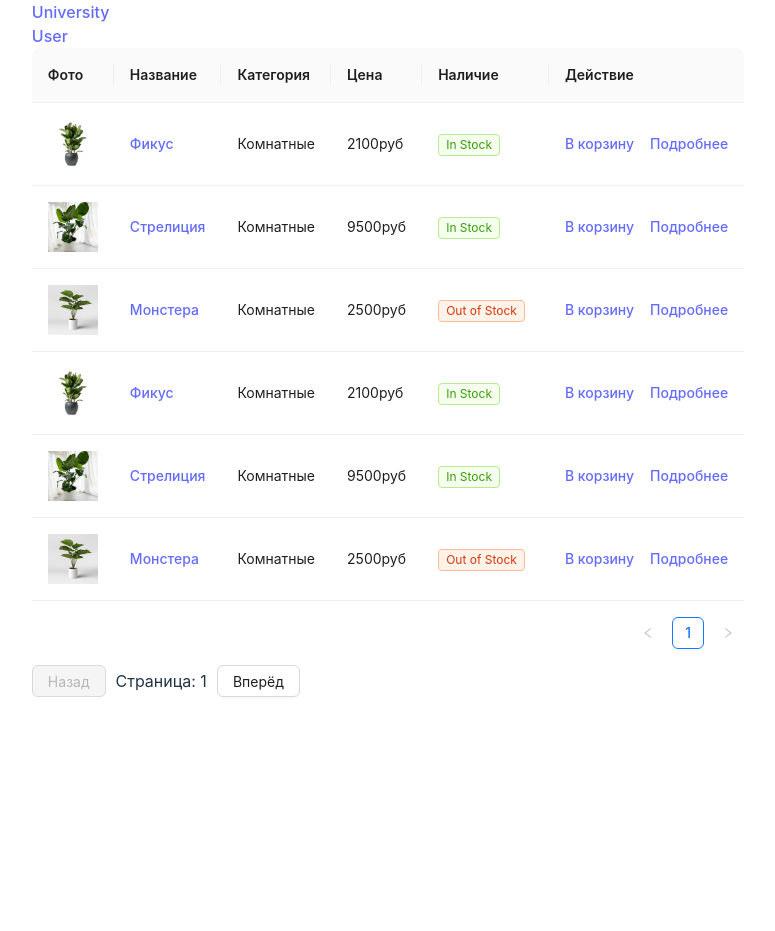
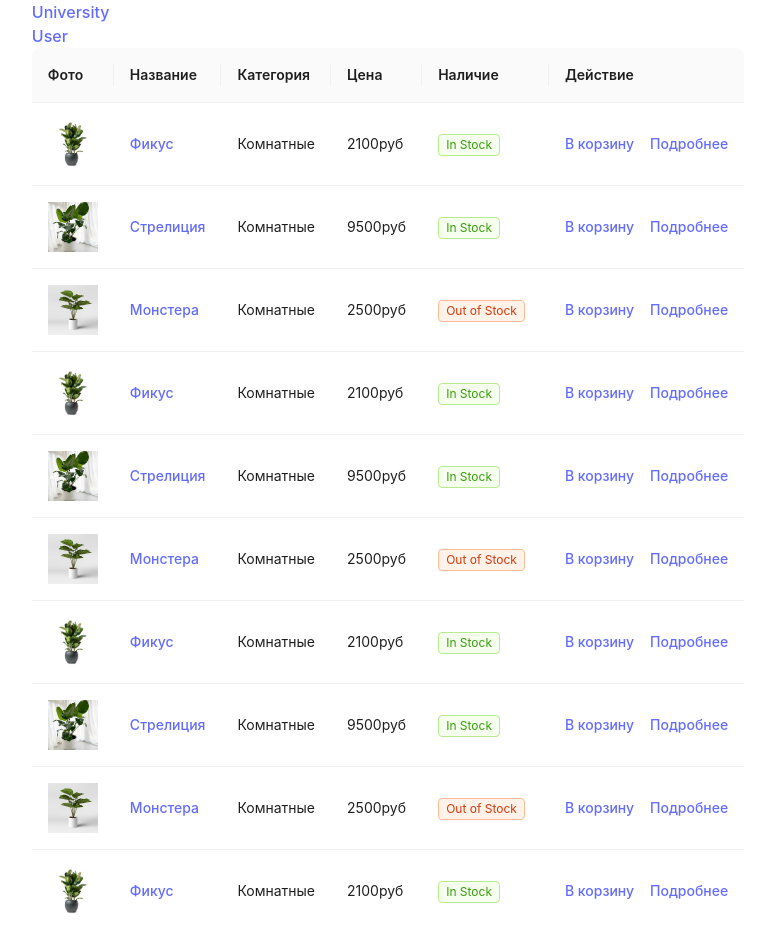
Before and after one commit to khakimovadasha/React-Project-Khakimova, a React (Vite) app in the folder vite-project/: page / in a window 1280 px wide. Shown: the top 931 px of the page, without its empty margins (252-1027 px from the left). Before the commit the page ends 800 px from the top, so only its background shows below. Built offline with nearby package versions, Linux system fonts and the light colour scheme.

Commit message:
Fixed errors that Ivan found

```diff
--- a/vite-project/src/App.tsx
+++ b/vite-project/src/App.tsx
@@ -5,7 +5,6 @@ import { UNIVERSITIES_ROUTE } from './app/routing/config';
 import { USERS_ROUTE } from './app/routing/config';
 
 import plantData from './api/api.json';
-
 
 interface PlantType {
   key: string;
@@ -15,6 +14,7 @@ interface PlantType {
   inStock: boolean;
   photo: string;
 }
+
 const itemsPerPage = 10;
 
 const columns = [
@@ -22,13 +22,13 @@ const columns = [
     title: 'Фото',
     dataIndex: 'photo',
     key: 'photo',
-    render: (photo) => <Image width={50} height={50} src={photo} />,
+    render: (photo: string) => <Image width={50} height={50} src={photo} />,
   },
   {
     title: 'Название',
     dataIndex: 'name',
     key: 'name',
-    render: (text) => <a>{text}</a>,
+    render: (text: string) => <a>{text}</a>,
   },
   {
     title: 'Категория',
@@ -39,13 +39,13 @@ const columns = [
     title: 'Цена',
     dataIndex: 'price',
     key: 'price',
-    render: (price) => <span>{price}руб</span>,
+    render: (price: number) => <span>{price}руб</span>,
   },
   {
     title: 'Наличие',
     dataIndex: 'inStock',
     key: 'inStock',
-    render: (inStock) => (
+    render: (inStock: boolean) => (
       <Tag color={inStock ? 'green' : 'volcano'}>
         {inStock ? 'In Stock' : 'Out of Stock'}
       </Tag>
@@ -54,7 +54,7 @@ const columns = [
   {
     title: 'Действие',
     key: 'action',
-    render: (_, record) => (
+    render: (_, record: string) => (
       <Space size="middle">
         <a>В корзину</a>
         <a>Подробнее</a>
@@ -63,11 +63,10 @@ const columns = [
   },
 ];
 
-
-
 function App() {
   const [currentPage, setCurrentPage] = useState(1);
   const [displayedData, setDisplayedData] = useState<PlantType[]>([]);
+  const totalPages = Math.ceil(plantData.length / itemsPerPage);
 
   useEffect(() => {
     const offset = (currentPage - 1) * itemsPerPage;
@@ -90,13 +89,15 @@ function App() {
       <Link to={UNIVERSITIES_ROUTE}>University</Link>
       <br />
       <Link to={USERS_ROUTE}>User</Link>
-      <Table columns={columns} dataSource={displayedData} />
+      <Table columns={columns} dataSource={displayedData} pagination={false} />
 
       <Button onClick={handlePrevPage} disabled={currentPage === 1}>
         Назад
       </Button>
       <span style={{ margin: '0 10px' }}>Страница: {currentPage}</span>
-      <Button onClick={handleNextPage}>Вперёд</Button>
+      <Button onClick={handleNextPage} disabled={currentPage === totalPages}>
+        Вперёд
+      </Button>
     </>
   );
 }
--- a/vite-project/src/api/api.json
+++ b/vite-project/src/api/api.json
@@ -47,5 +47,53 @@
     "price": 2500,
     "inStock": false,
     "photo": "../monstera.png"
+  },
+  {
+    "key": "7",
+    "name": "Фикус",
+    "category": "Комнатные",
+    "price": 2100,
+    "inStock": true,
+    "photo": "../ficus.jpg"
+  },
+  {
+    "key": "8",
+    "name": "Стрелиция",
+    "category": "Комнатные",
+    "price": 9500,
+    "inStock": true,
+    "photo": "../strelicia.jpg"
+  },
+  {
+    "key": "9",
+    "name": "Монстера",
+    "category": "Комнатные",
+    "price": 2500,
+    "inStock": false,
+    "photo": "../monstera.png"
+  },
+  {
+    "key": "10",
+    "name": "Фикус",
+    "category": "Комнатные",
+    "price": 2100,
+    "inStock": true,
+    "photo": "../ficus.jpg"
+  },
+  {
+    "key": "11",
+    "name": "Стрелиция",
+    "category": "Комнатные",
+    "price": 9500,
+    "inStock": true,
+    "photo": "../strelicia.jpg"
+  },
+  {
+    "key": "12",
+    "name": "Монстера",
+    "category": "Комнатные",
+    "price": 2500,
+    "inStock": false,
+    "photo": "../monstera.png"
   }
 ]
```
